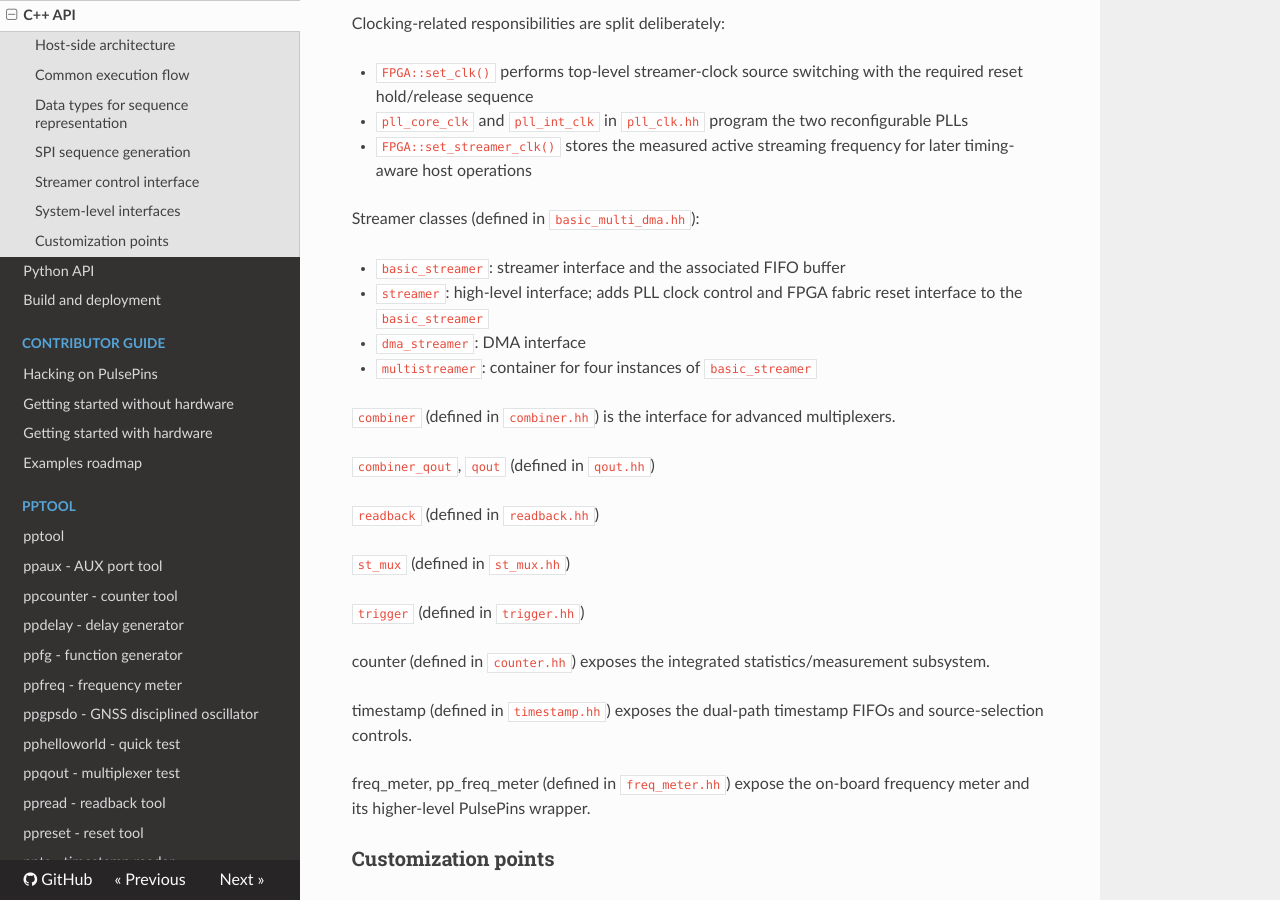
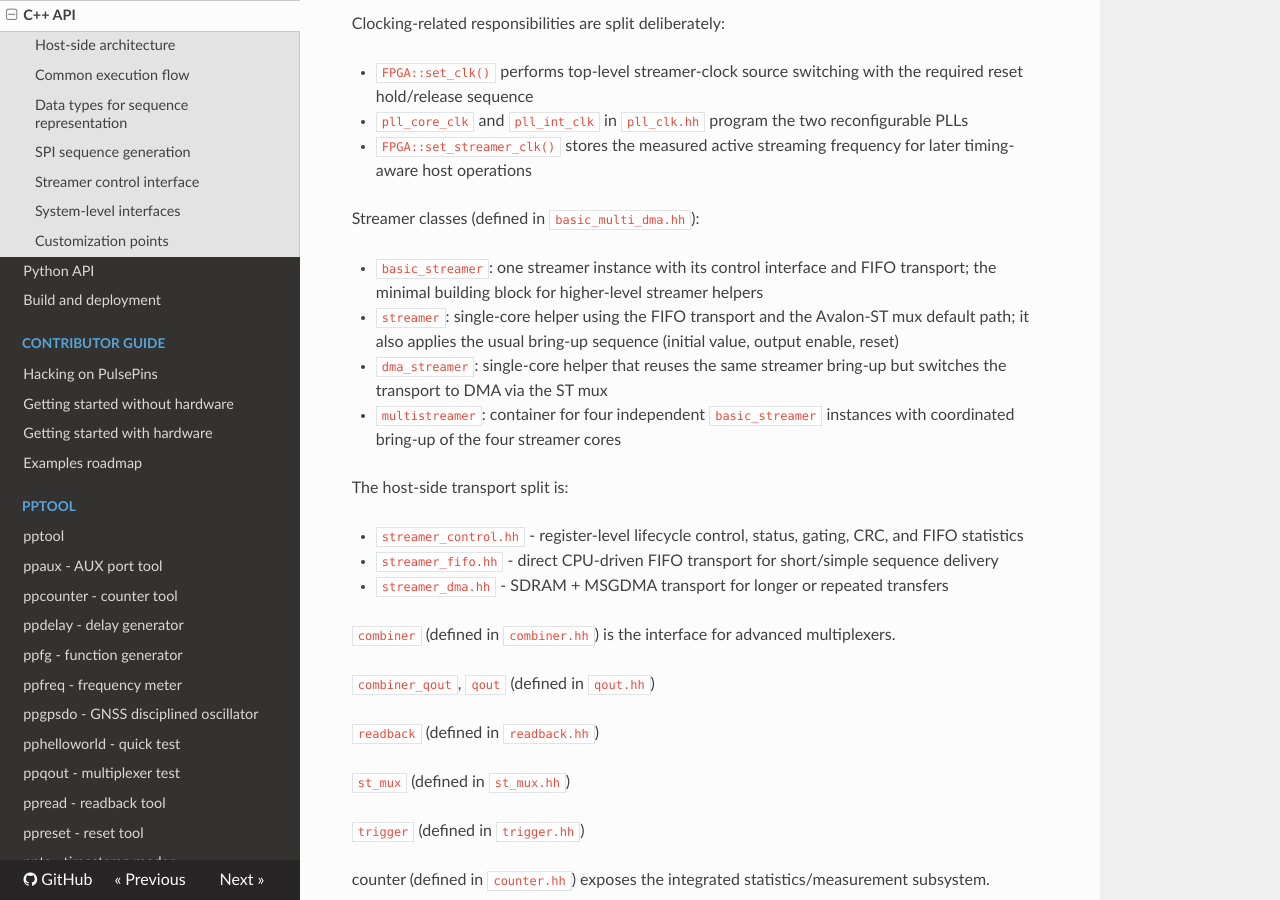
Before and after one commit to rokzitko/PulsePins, an MkDocs documentation site: the page built from docs/docs/cpp.md, in a window 1280 px wide and 900 px high, scrolled down 7282 px. Built offline with MkDocs 1.6.1, drawn with Linux system fonts in a browser that asks for light colours; nearby versions of some CDN libraries.

Commit message:
document streamer transport stack

```diff
--- a/docs/docs/cpp.md
+++ b/docs/docs/cpp.md
@@ -259,10 +259,16 @@ Clocking-related responsibilities are split deliberately:
 
 Streamer classes (defined in ``basic_multi_dma.hh``):
 
-* ``basic_streamer``: streamer interface and the associated FIFO buffer
-* ``streamer``: high-level interface; adds PLL clock control and FPGA fabric reset interface to the ``basic_streamer``
-* ``dma_streamer``: DMA interface
-* ``multistreamer``: container for four instances of ``basic_streamer``
+* ``basic_streamer``: one streamer instance with its control interface and FIFO transport; the minimal building block for higher-level streamer helpers
+* ``streamer``: single-core helper using the FIFO transport and the Avalon-ST mux default path; it also applies the usual bring-up sequence (initial value, output enable, reset)
+* ``dma_streamer``: single-core helper that reuses the same streamer bring-up but switches the transport to DMA via the ST mux
+* ``multistreamer``: container for four independent ``basic_streamer`` instances with coordinated bring-up of the four streamer cores
+
+The host-side transport split is:
+
+* ``streamer_control.hh`` - register-level lifecycle control, status, gating, CRC, and FIFO statistics
+* ``streamer_fifo.hh`` - direct CPU-driven FIFO transport for short/simple sequence delivery
+* ``streamer_dma.hh`` - SDRAM + MSGDMA transport for longer or repeated transfers
 
 `combiner` (defined in `combiner.hh`) is the interface for advanced multiplexers.
 
```
Also changed, not shown: c++/README.md, 4 other files.
